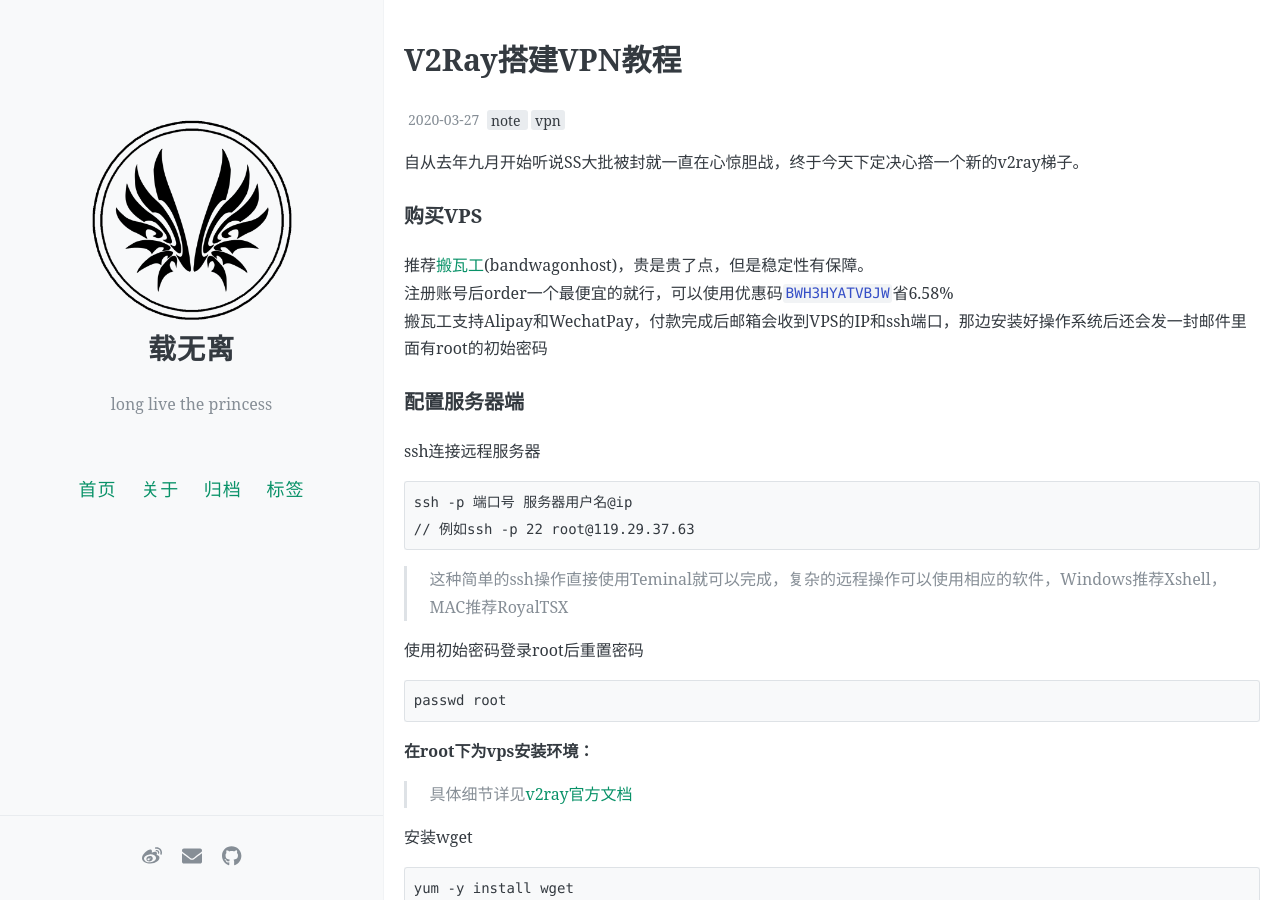
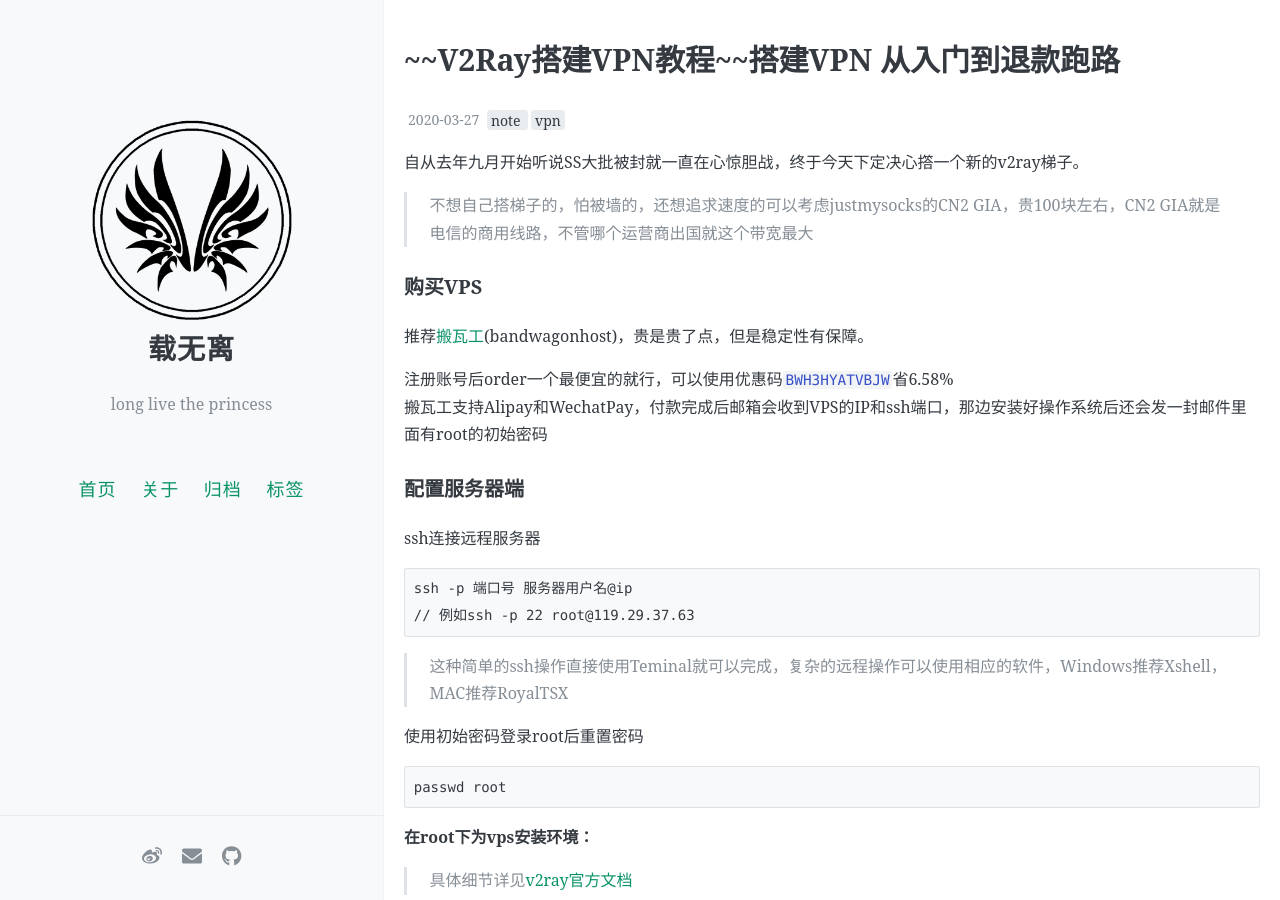
Before and after one commit to crazySyaoran/blog, a Jekyll site: the page built from _posts/2020-03-27-vpn.md, in a window 1280 px wide and 900 px high. Built offline with Jekyll 4.4.1, drawn with Linux system fonts in a browser that asks for light colours; comment, search, counter and statistics services are not loaded; some of the changed text lies outside the part shown.

Commit message:
new post vpn

```diff
--- a/_posts/2020-03-27-vpn.md
+++ b/_posts/2020-03-27-vpn.md
@@ -1,6 +1,6 @@
 ---
 layout: post
-title: V2Ray搭建VPN教程
+title: ~~V2Ray搭建VPN教程~~搭建VPN 从入门到退款跑路
 date: 2020-03-27
 Author: Syaoran
 tags: [note, vpn]
@@ -8,9 +8,11 @@ comments: true
 ---
 
 自从去年九月开始听说SS大批被封就一直在心惊胆战，终于今天下定决心撘一个新的v2ray梯子。
+> 不想自己搭梯子的，怕被墙的，还想追求速度的可以考虑justmysocks的CN2 GIA，贵100块左右，CN2 GIA就是电信的商用线路，不管哪个运营商出国就这个带宽最大
 
 ### 购买VPS
 推荐[搬瓦工](https://bandwagonhost.com)(bandwagonhost)，贵是贵了点，但是稳定性有保障。
+
 注册账号后order一个最便宜的就行，可以使用优惠码`BWH3HYATVBJW`省6.58%
 搬瓦工支持Alipay和WechatPay，付款完成后邮箱会收到VPS的IP和ssh端口，那边安装好操作系统后还会发一封邮件里面有root的初始密码
 
@@ -105,3 +107,5 @@ v2ray图标 -> 开启`Load core`
 **DONE**
 测试一下速度吧
 随便找个YouTube视频右键 -> 详细统计信息
+
+另外，如果速度不理想（比如万一你家和我家一样是电信网），在这里我同样给出解决建议
```
